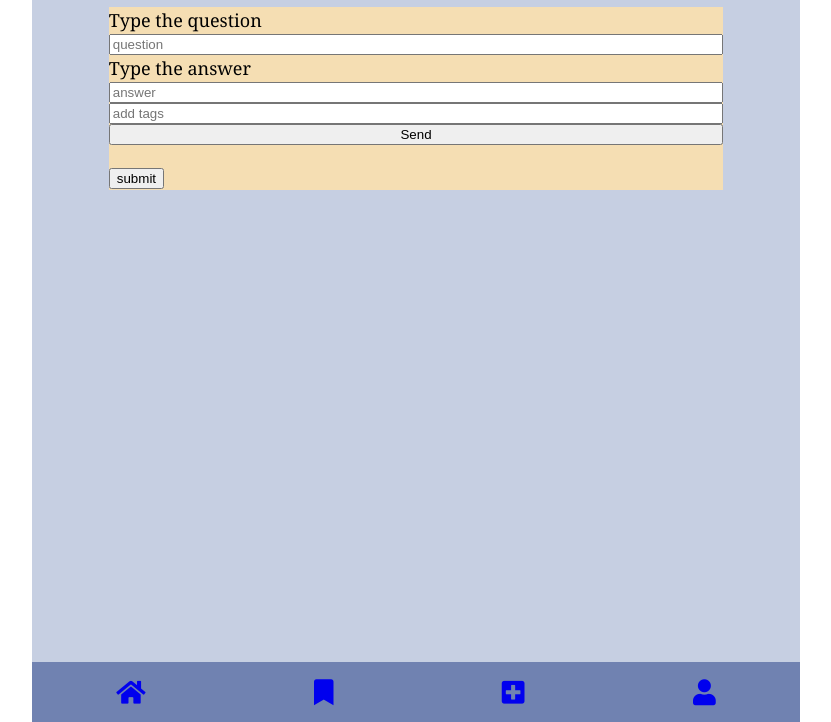
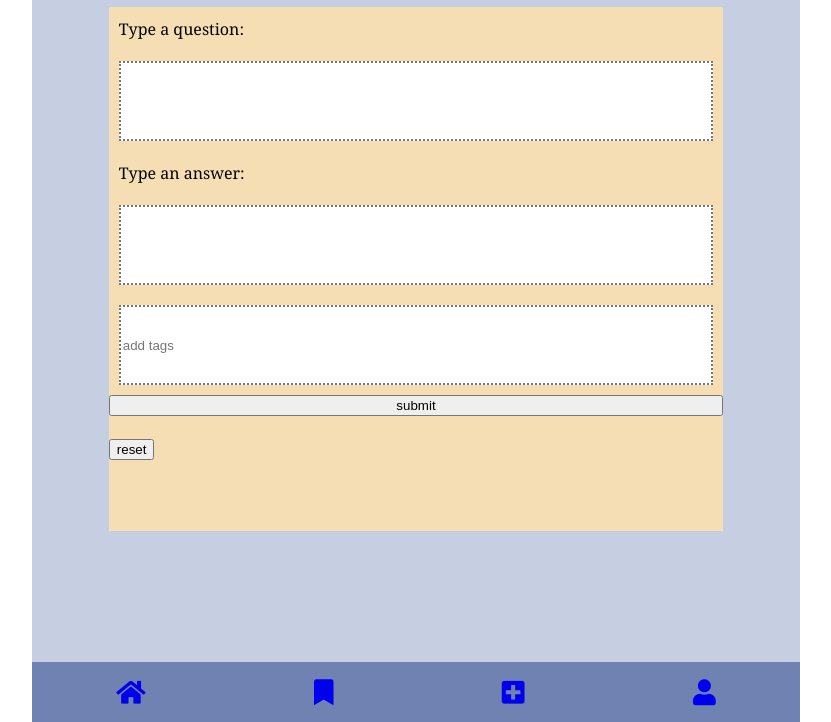
Before and after one commit to johdyn/quiz-app-johan, a website: page create.html in a window 1280 px wide. Shown: the part 78-800 px from the top of the page, without its empty margins (224-1055 px from the left). Drawn offline with Linux system fonts and the light colour scheme.

Commit message:
work on create page

```diff
--- a/create.html
+++ b/create.html
@@ -18,18 +18,26 @@
           <form class="form">
             <div class="question-flex">
               <label class="question-form__label" for="question-field">
-                Type the question</label
+                Type a question:</label
               >
               <input
                 id="question-field"
                 name="username"
-                placeholder="question"
+                placeholder=""
                 type="text"
+                class="question-form__text-field"
               />
             </div>
             <div class="answer-flex">
-              <label for="answer-field"> Type the answer</label>
-              <input id="answer-field" placeholder="answer" type="text" />
+              <label class="question-form__label" for="answer-field">
+                Type an answer:</label
+              >
+              <input
+                id="answer-field"
+                placeholder=""
+                type="text"
+                class="question-form__text-field"
+              />
             </div>
             <div class="tag-flex">
               <input
@@ -37,12 +45,14 @@
                 name="username"
                 placeholder="add tags"
                 type="text"
+                class="question-form__text-field"
               />
-
-              <button type="submit">Send</button>
+              <button class="question-form__submit" type="submit">
+                submit
+              </button>
             </div>
             <p></p>
-            <button>submit</button>
+            <button>reset</button>
           </form>
         </article>
       </main>
--- a/styles/_base.css
+++ b/styles/_base.css
@@ -94,8 +94,15 @@ button {
 
 .button-properties {
   width: 100px;
-  background-color: wheat;
+  height: 28px;
+  /*background-color: rgb(203, 214, 241);*/
   border-style: solid black;
+  border-radius: 50px;
+  background-image: linear-gradient(to right, #667eea, #6B8DD6);
+  /*box-shadow: 0 4px 15px 0 rgba(116, 79, 168, 0.75);*/
+  box-shadow: 2px 2px 2px 1px rgba(0, 0, 255, .2);
+  justify-self: center;
+
 }
 
 .toggle-answer {
--- a/styles/components/_question-form.css
+++ b/styles/components/_question-form.css
@@ -4,6 +4,7 @@
 .question-form {
   background-color: wheat;
   width: 80%;
+  height: 80%;
   display: flex;
   flex-flow: column wrap;
 }
@@ -22,3 +23,14 @@
   display: flex;
   flex-direction: column;
 }
+
+.question-form__text-field {
+  margin: 10px 10px;
+  min-height: 80px;
+  border-style: dotted;
+}
+
+.question-form__label {
+  margin: 10px 10px;
+  font-size: 1rem;
+}
```
Also changed, not shown: bookmarks.html (+2 -2 lines), index.html (+13 -1 lines), profile.html (+3 -4 lines).
